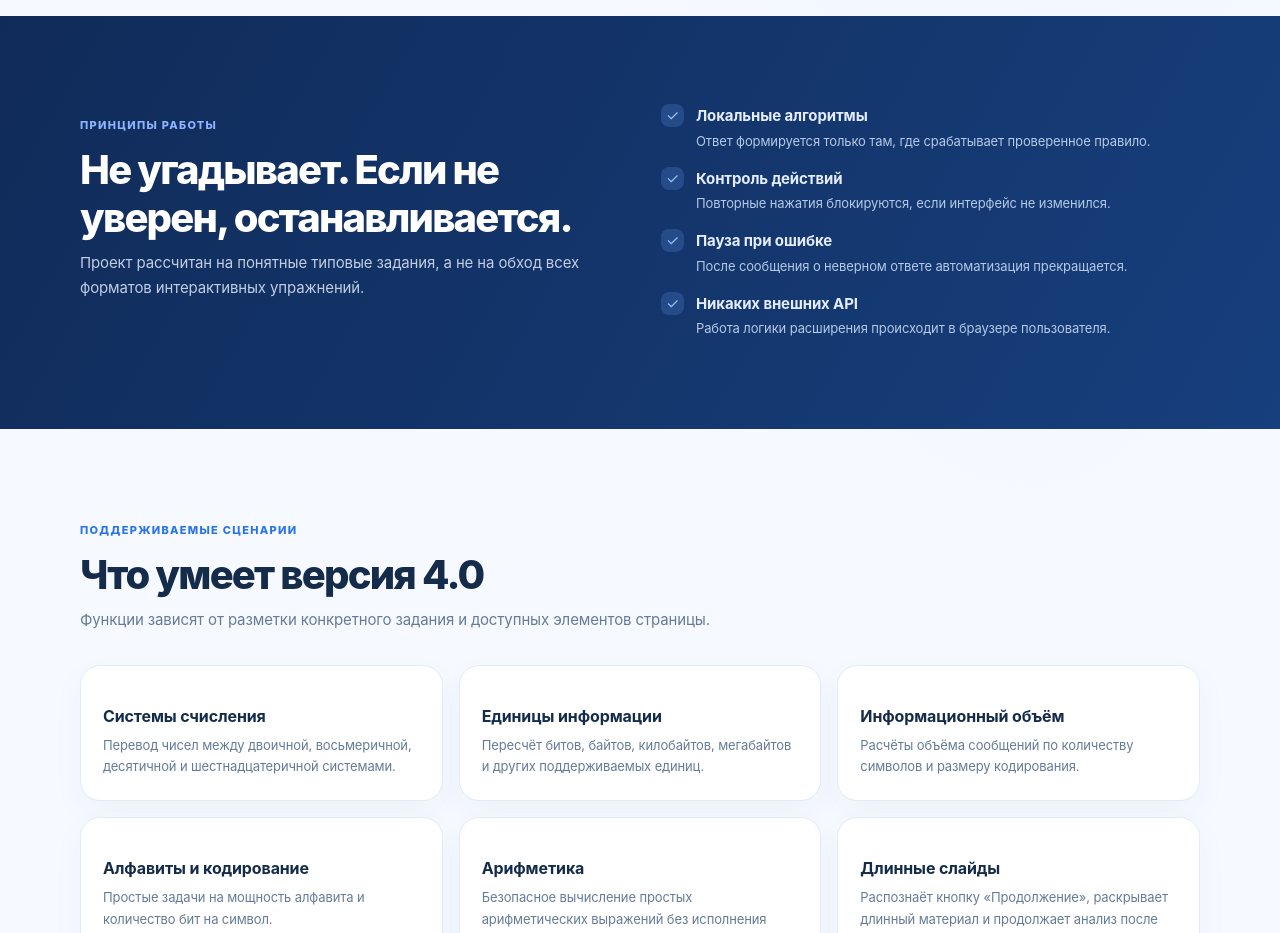
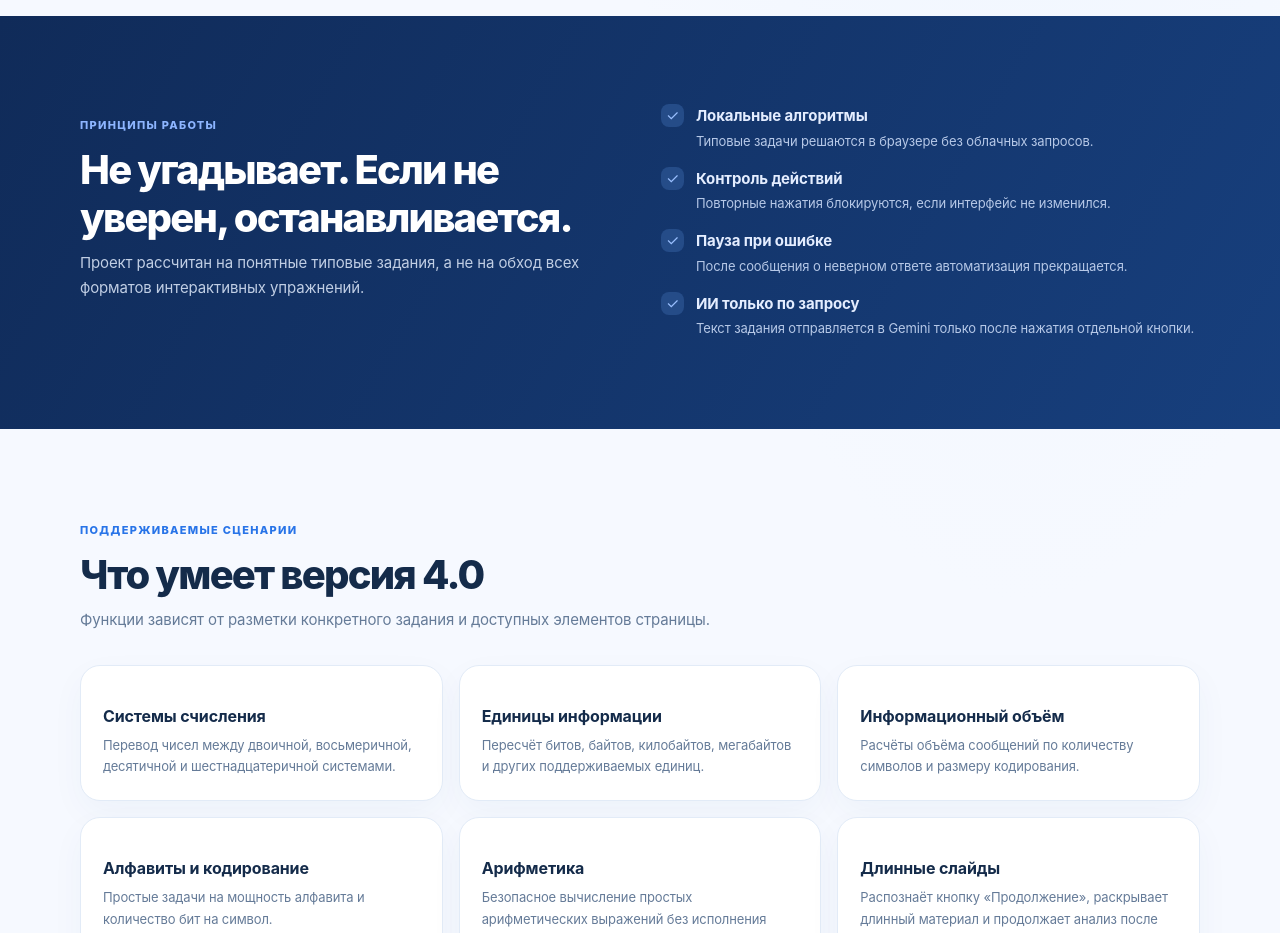
Before and after one commit to Xayrose/Yandex-Study-Assistant-, a browser extension: page index.html in a window 1280 px wide. Shown: the part 1500-2433 px from the top of the page. Drawn offline with Linux system fonts and the light colour scheme.

Commit message:
Clarify optional AI mode on landing page

```diff
--- a/index.html
+++ b/index.html
@@ -47,10 +47,10 @@ section{padding:88px 0}.section-head h2{font-weight:820;letter-spacing:-1.8px;fo
 <article class="card"><div class="ico">⚙</div><h3>Настраиваемое поведение</h3><p>Лимит действий, запоминание элементов и раскрытие дополнительных блоков.</p></article>
 </div></div></section>
 <section class="band"><div class="wrap band-grid"><div class="section-head"><span class="kicker">Принципы работы</span><h2>Не угадывает. Если не уверен, останавливается.</h2><p>Проект рассчитан на понятные типовые задания, а не на обход всех форматов интерактивных упражнений.</p></div><div class="checklist">
-<div class="check"><div class="checkmark">✓</div><div><b>Локальные алгоритмы</b><span>Ответ формируется только там, где срабатывает проверенное правило.</span></div></div>
+<div class="check"><div class="checkmark">✓</div><div><b>Локальные алгоритмы</b><span>Типовые задачи решаются в браузере без облачных запросов.</span></div></div>
 <div class="check"><div class="checkmark">✓</div><div><b>Контроль действий</b><span>Повторные нажатия блокируются, если интерфейс не изменился.</span></div></div>
 <div class="check"><div class="checkmark">✓</div><div><b>Пауза при ошибке</b><span>После сообщения о неверном ответе автоматизация прекращается.</span></div></div>
-<div class="check"><div class="checkmark">✓</div><div><b>Никаких внешних API</b><span>Работа логики расширения происходит в браузере пользователя.</span></div></div>
+<div class="check"><div class="checkmark">✓</div><div><b>ИИ только по запросу</b><span>Текст задания отправляется в Gemini только после нажатия отдельной кнопки.</span></div></div>
 </div></div></section>
 <section id="features"><div class="wrap"><div class="section-head"><span class="kicker">Поддерживаемые сценарии</span><h2>Что умеет версия 4.0</h2><p>Функции зависят от разметки конкретного задания и доступных элементов страницы.</p></div><div class="features">
 <article class="card"><h3>Системы счисления</h3><p>Перевод чисел между двоичной, восьмеричной, десятичной и шестнадцатеричной системами.</p></article>
```
